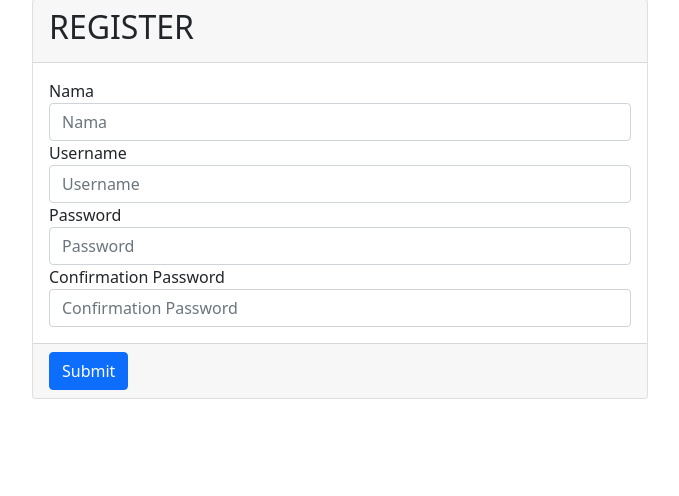
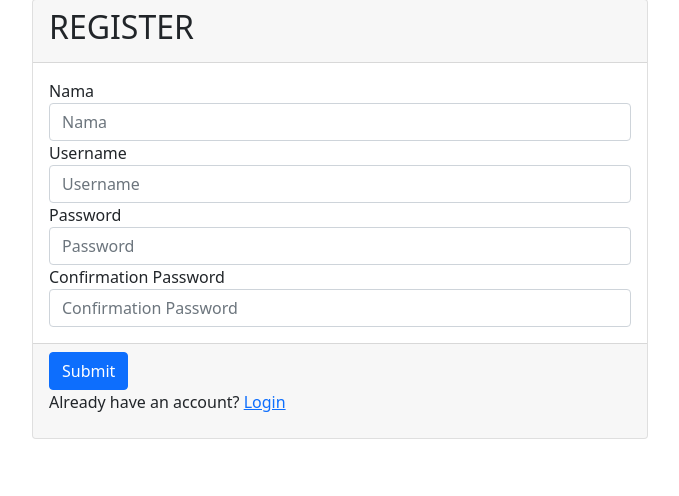
Before and after one commit to 2021-IF-PemrogramanWeb/studi-kasus-1-feratyusa, a PHP site: page /register.php in a window 1280 px wide. Shown: the part 201-697 px from the top of the page, without its empty margins (300-979 px from the left). Run offline with PHP 8.4, Linux system fonts and the light colour scheme.

Commit message:
add login

```diff
--- a/register.php
+++ b/register.php
@@ -51,6 +51,7 @@
                 <!-- Card Footer -->
                 <div class="card-footer">
                   <button type="submit" class="btn btn-primary">Submit</button>
+                  <p>Already have an account? <a href="login.php">Login</a></p>
                 </div>
               </form>
             </div>
```
